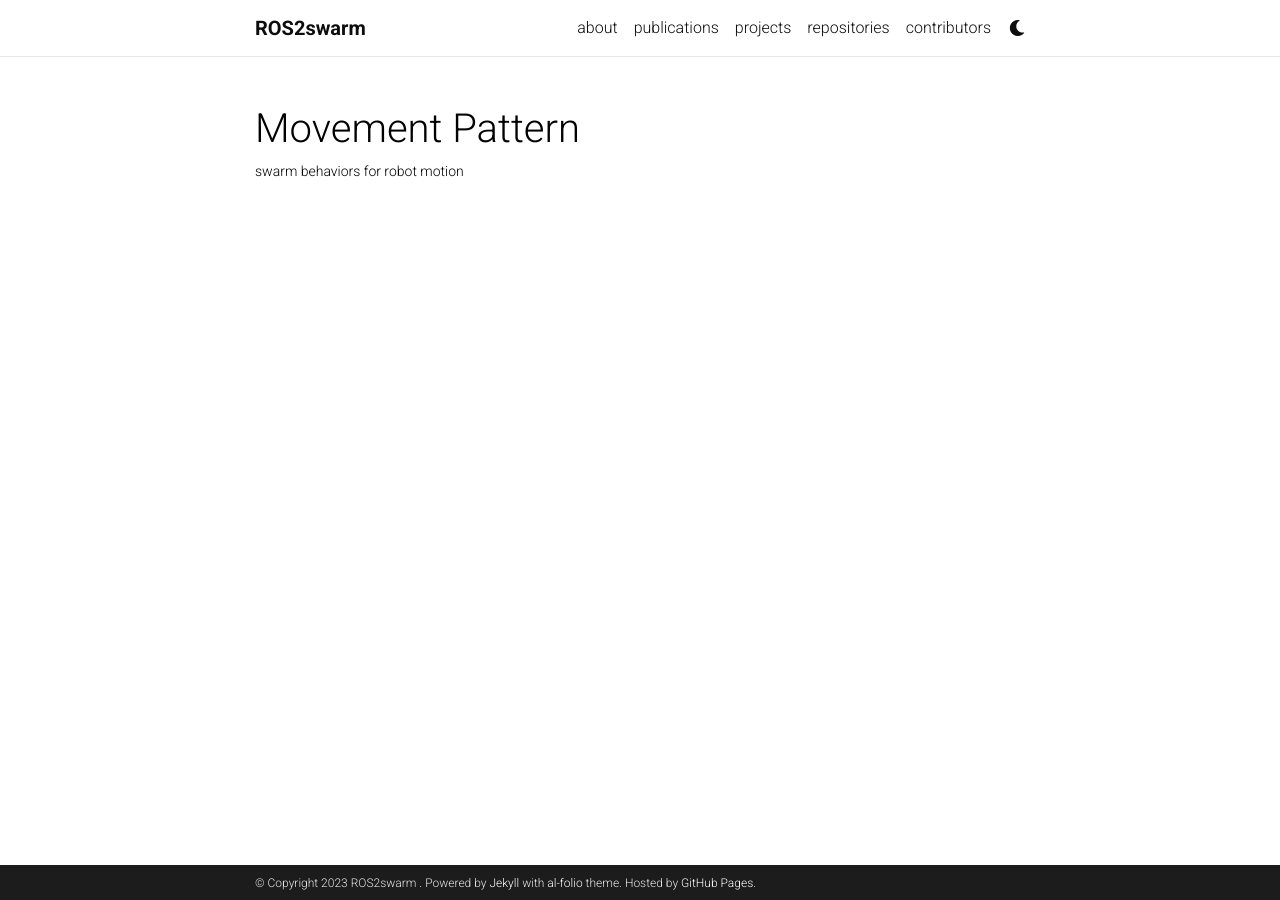
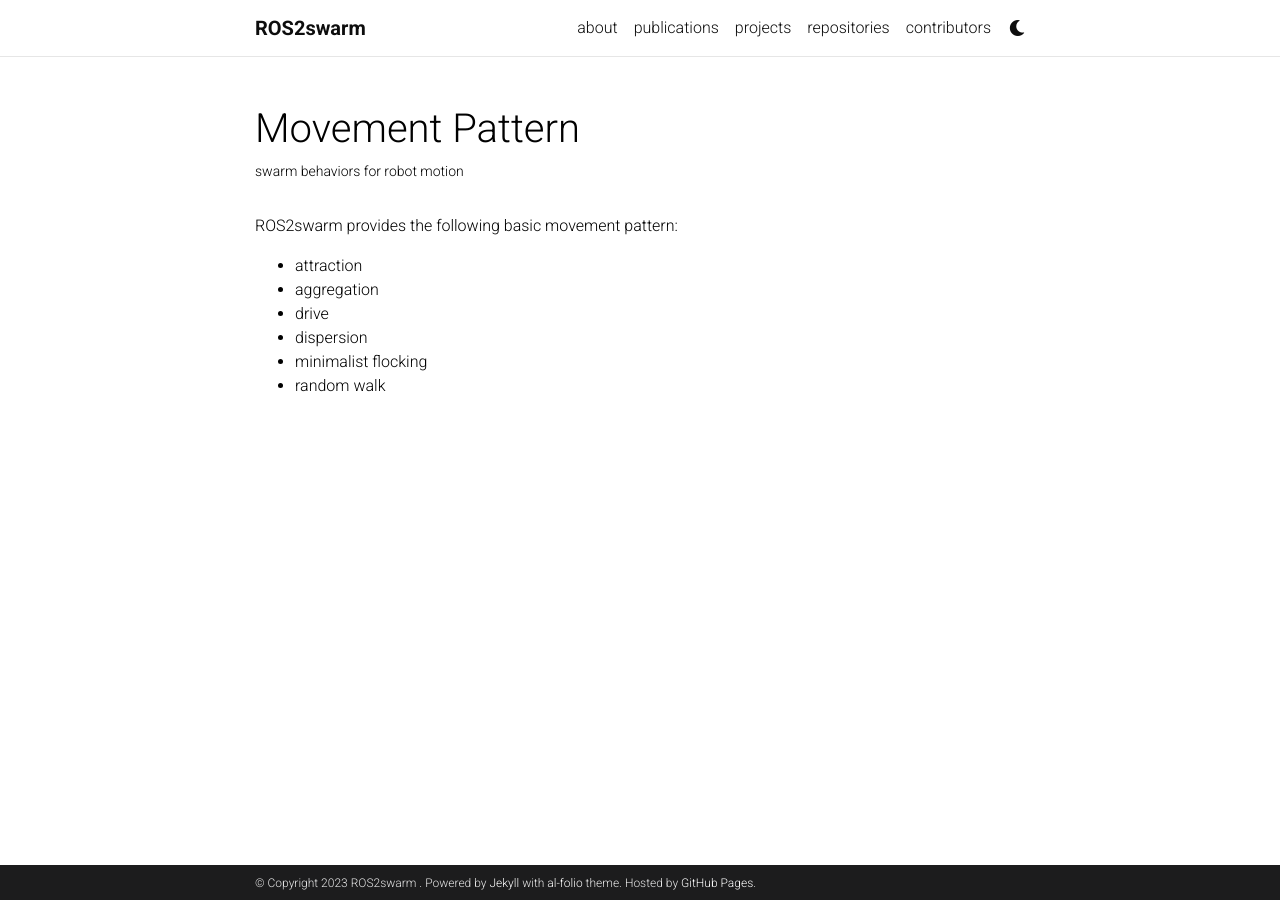
Before and after one commit to ROS2swarm/ROS2swarm.github.io, a Jekyll site: the page built from _projects/2_project.md, in a window 1280 px wide. Built offline with Jekyll 4.4.1, drawn with Linux system fonts in a browser that asks for light colours; comment, search, counter and statistics services are not loaded; a style sheet for code colours, icons or effects is not loaded.

Commit message:
Update 2_project.md

```diff
--- a/_projects/2_project.md
+++ b/_projects/2_project.md
@@ -5,3 +5,13 @@ description: swarm behaviors for robot motion
 img:
 importance: 2
 ---
+
+
+ROS2swarm provides the following basic movement pattern:
+
+* attraction
+* aggregation
+* drive
+* dispersion
+* minimalist flocking
+* random walk
```
